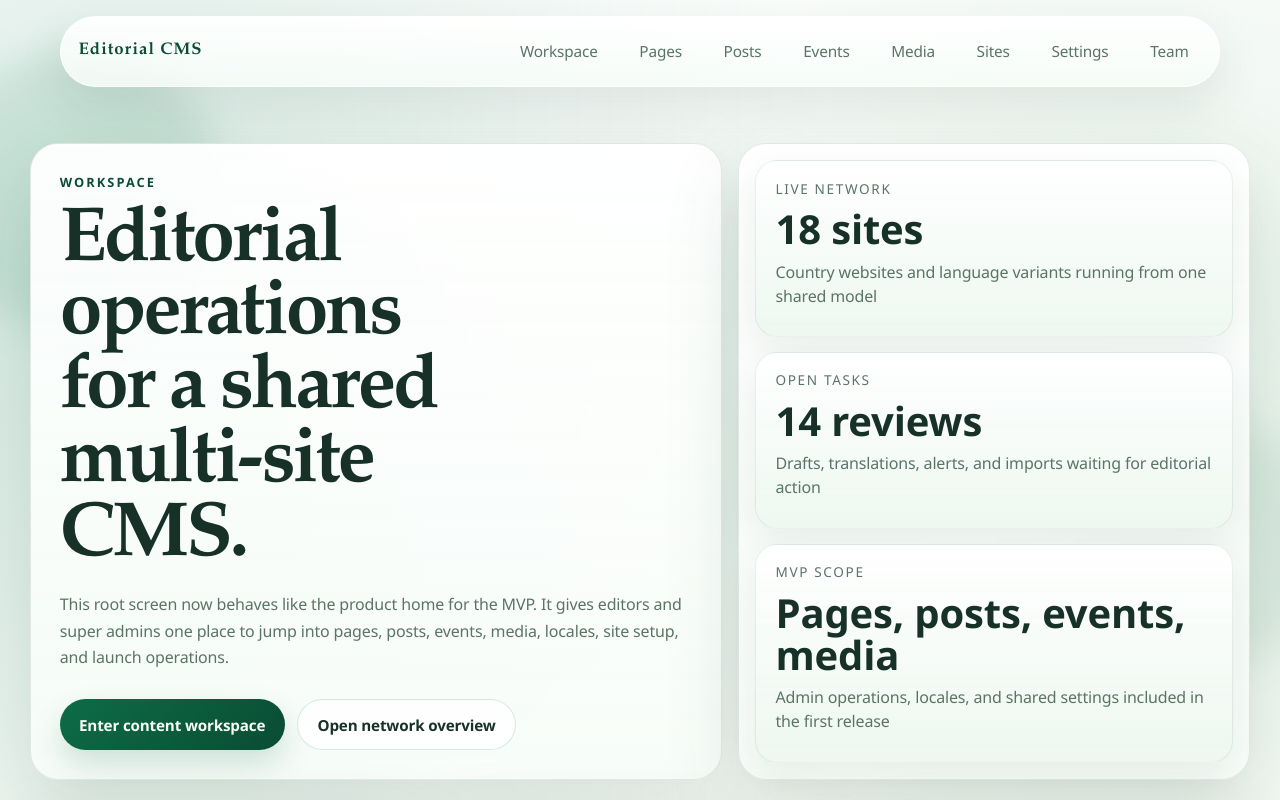
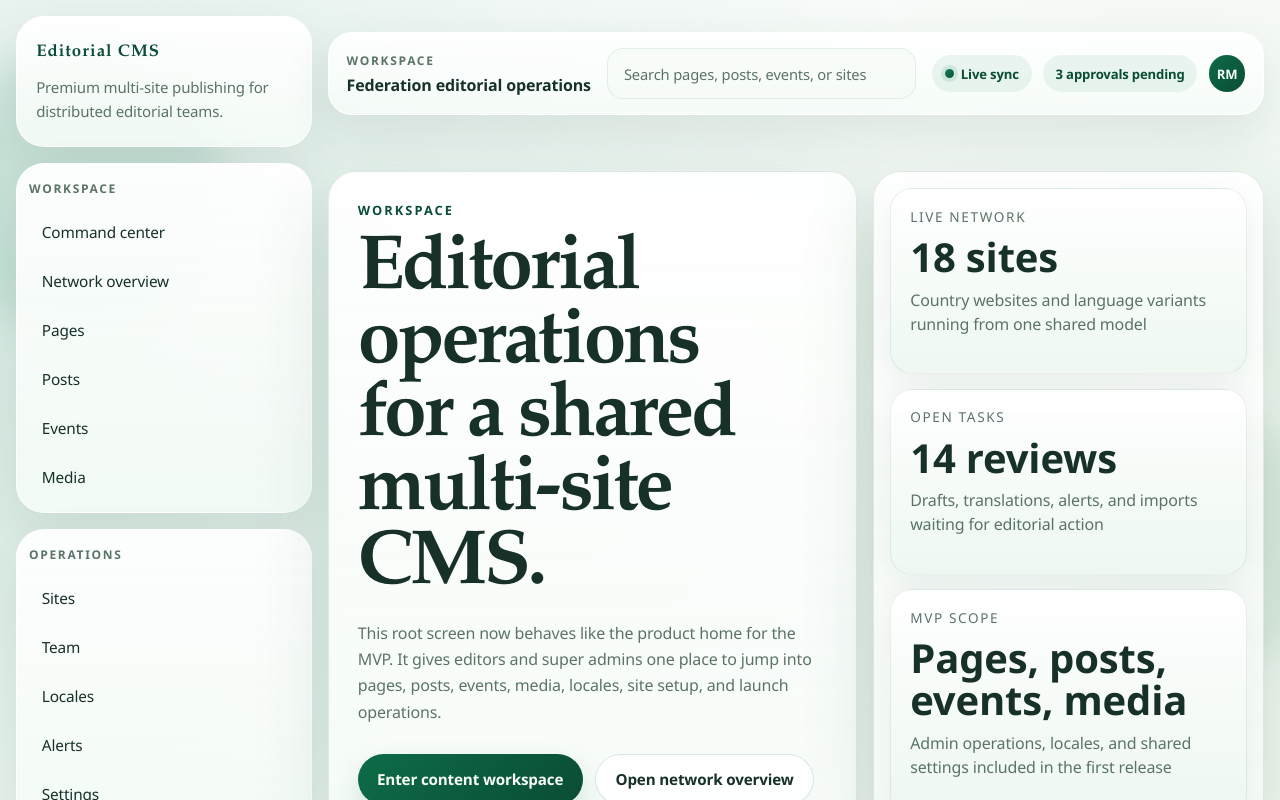
Before and after one commit to rajat1155-rrrkk/Editorial-CMS, a Next.js app: page / in a window 1280 px wide. Shown: the top 800 px of the page. Built offline with nearby package versions, Linux system fonts and the light colour scheme.

Commit message:
Reshape app into SaaS-style product shell

```diff
--- a/app/globals.css
+++ b/app/globals.css
@@ -112,9 +112,34 @@ h3,
   padding: 1rem 0 0;
 }
 
+.app-shell {
+  display: grid;
+  grid-template-columns: 296px minmax(0, 1fr);
+  gap: 1rem;
+  width: min(1480px, calc(100% - 2rem));
+  margin: 0 auto;
+  padding: 1rem 0 2rem;
+}
+
+.app-sidebar {
+  position: sticky;
+  top: 1rem;
+  align-self: start;
+  display: grid;
+  gap: 1rem;
+}
+
+.app-main {
+  min-width: 0;
+}
+
+.app-content {
+  min-width: 0;
+}
+
 .topbar-inner,
 .site-footer-inner {
-  width: min(1160px, calc(100% - 2rem));
+  width: 100%;
   margin: 0 auto;
 }
 
@@ -125,13 +150,86 @@ h3,
   gap: 1rem;
   padding: 0.95rem 1.1rem;
   border: 1px solid rgba(255, 255, 255, 0.85);
-  border-radius: 999px;
+  border-radius: 24px;
   background:
     linear-gradient(180deg, rgba(255, 255, 255, 0.92), rgba(246, 252, 248, 0.84));
   backdrop-filter: blur(16px);
   box-shadow:
     0 18px 48px rgba(18, 56, 39, 0.1),
     inset 0 1px 0 rgba(255, 255, 255, 0.9);
+}
+
+.sidebar-card,
+.sidebar-group {
+  border: 1px solid rgba(255, 255, 255, 0.85);
+  border-radius: 28px;
+  background:
+    linear-gradient(180deg, rgba(255, 255, 255, 0.94), rgba(245, 252, 247, 0.88));
+  box-shadow:
+    0 20px 52px rgba(18, 56, 39, 0.08),
+    inset 0 1px 0 rgba(255, 255, 255, 0.92);
+}
+
+.sidebar-card {
+  padding: 1.2rem 1.1rem;
+}
+
+.sidebar-brand {
+  padding: 1.4rem 1.2rem;
+}
+
+.sidebar-copy {
+  margin: 0.75rem 0 0;
+  color: var(--muted);
+  line-height: 1.6;
+  font-size: 0.94rem;
+}
+
+.sidebar-group {
+  display: grid;
+  gap: 0.35rem;
+  padding: 1rem 0.75rem 0.85rem;
+}
+
+.sidebar-label,
+.topbar-kicker {
+  margin: 0 0 0.5rem;
+  color: var(--muted);
+  font-size: 0.75rem;
+  font-weight: 700;
+  letter-spacing: 0.14em;
+  text-transform: uppercase;
+}
+
+.sidebar-group a {
+  display: block;
+  padding: 0.7rem 0.8rem;
+  border-radius: 16px;
+  color: var(--ink);
+  font-size: 0.96rem;
+  transition:
+    background-color 180ms ease,
+    transform 180ms ease,
+    color 180ms ease;
+}
+
+.sidebar-group a:hover {
+  background: rgba(24, 132, 91, 0.08);
+  color: var(--accent-deep);
+  transform: translateX(2px);
+}
+
+.sidebar-status strong {
+  display: block;
+  font-size: 1.18rem;
+  line-height: 1.15;
+}
+
+.sidebar-status span {
+  display: block;
+  margin-top: 0.45rem;
+  color: var(--muted);
+  font-size: 0.92rem;
 }
 
 .brand-mark {
@@ -142,36 +240,76 @@ h3,
   text-transform: none;
 }
 
-.topnav,
 .footer-links {
   display: flex;
   gap: 1rem;
   flex-wrap: wrap;
 }
 
-.topnav a,
 .footer-links a {
   color: var(--muted);
   font-size: 0.96rem;
 }
 
-.topnav a {
-  padding: 0.55rem 0.8rem;
-  border-radius: 999px;
-  transition:
-    background-color 180ms ease,
-    color 180ms ease,
-    transform 180ms ease;
-}
-
-.topnav a:hover,
 .footer-links a:hover {
   color: var(--accent-deep);
 }
 
-.topnav a:hover {
+.topbar-context strong {
+  display: block;
+  font-size: 1rem;
+  line-height: 1.1;
+}
+
+.topbar-search {
+  flex: 1;
+  min-width: 220px;
+  padding: 0.9rem 1rem;
+  border-radius: 16px;
+  border: 1px solid rgba(24, 132, 91, 0.1);
+  background: rgba(247, 252, 248, 0.92);
+  color: var(--muted);
+  font-size: 0.92rem;
+}
+
+.topbar-utilities {
+  display: flex;
+  align-items: center;
+  gap: 0.7rem;
+  flex-wrap: wrap;
+}
+
+.utility-pill {
+  display: inline-flex;
+  align-items: center;
+  gap: 0.45rem;
+  padding: 0.6rem 0.8rem;
+  border-radius: 999px;
   background: rgba(24, 132, 91, 0.08);
-  transform: translateY(-1px);
+  color: var(--accent-deep);
+  font-size: 0.82rem;
+  font-weight: 700;
+}
+
+.utility-dot {
+  width: 0.55rem;
+  height: 0.55rem;
+  border-radius: 999px;
+  background: linear-gradient(135deg, var(--accent), var(--accent-deep));
+  box-shadow: 0 0 0 4px rgba(24, 132, 91, 0.12);
+}
+
+.utility-avatar {
+  display: inline-flex;
+  align-items: center;
+  justify-content: center;
+  width: 2.3rem;
+  height: 2.3rem;
+  border-radius: 999px;
+  background: linear-gradient(135deg, var(--accent-strong), var(--accent-deep));
+  color: #f7fff9;
+  font-size: 0.82rem;
+  font-weight: 700;
 }
 
 .page-shell {
@@ -419,8 +557,8 @@ h3,
 .dashboard-posts-shell,
 .dashboard-events-shell,
 .dashboard-media-shell {
-  width: min(1220px, calc(100% - 2rem));
-  margin: 0 auto;
+  width: 100%;
+  margin: 0;
   padding: 2rem 0 4rem;
 }
 
@@ -1268,8 +1406,8 @@ h3,
 }
 
 .editor-shell {
-  width: min(1180px, calc(100% - 2rem));
-  margin: 0 auto;
+  width: 100%;
+  margin: 0;
   padding: 2rem 0 4rem;
 }
 
@@ -1462,6 +1600,7 @@ h3,
 }
 
 @media (max-width: 960px) {
+  .app-shell,
   .topbar-inner,
   .site-footer-inner,
   .hero,
@@ -1493,6 +1632,14 @@ h3,
     grid-template-columns: 1fr;
   }
 
+  .app-shell {
+    grid-template-columns: 1fr;
+  }
+
+  .app-sidebar {
+    position: static;
+  }
+
   .dashboard-pages-table__row,
   .dashboard-posts-table__row,
   .dashboard-events-table__row,
@@ -1514,8 +1661,13 @@ h3,
 }
 
 @media (max-width: 640px) {
+  .app-shell {
+    width: min(100% - 1rem, 100%);
+    padding-top: 0.6rem;
+  }
+
   .page-shell {
-    width: min(100% - 1.2rem, 100%);
+    width: 100%;
     padding-top: 0.6rem;
   }
 
@@ -1528,7 +1680,7 @@ h3,
   .editor-shell,
   .topbar-inner,
   .site-footer-inner {
-    width: min(100% - 1.2rem, 100%);
+    width: 100%;
   }
 
   .hero-copy,
@@ -1562,6 +1714,8 @@ h3,
   .dashboard-media-panel,
   .dashboard-media-card,
   .dashboard-media-table-shell,
+  .sidebar-card,
+  .sidebar-group,
   .editor-hero__copy,
   .editor-meta,
   .editor-card {
--- a/app/layout.tsx
+++ b/app/layout.tsx
@@ -17,48 +17,94 @@ export default function RootLayout({
     <html lang="en">
       <body>
         <div className="site-chrome">
-          <header className="topbar">
-            <div className="topbar-inner">
+          <div className="app-shell">
+            <aside className="app-sidebar">
+              <div className="sidebar-card sidebar-brand">
                 <Link href="/" className="brand-mark">
                   Editorial CMS
                 </Link>
-              <nav className="topnav" aria-label="Primary">
-                <Link href="/">Workspace</Link>
+                <p className="sidebar-copy">
+                  Premium multi-site publishing for distributed editorial teams.
+                </p>
+              </div>
+
+              <nav className="sidebar-group" aria-label="Workspace">
+                <p className="sidebar-label">Workspace</p>
+                <Link href="/">Command center</Link>
+                <Link href="/dashboard">Network overview</Link>
                 <Link href="/dashboard/pages">Pages</Link>
                 <Link href="/dashboard/posts">Posts</Link>
                 <Link href="/dashboard/events">Events</Link>
                 <Link href="/dashboard/media">Media</Link>
+              </nav>
+
+              <nav className="sidebar-group" aria-label="Operations">
+                <p className="sidebar-label">Operations</p>
                 <Link href="/dashboard/sites">Sites</Link>
+                <Link href="/dashboard/team">Team</Link>
+                <Link href="/dashboard/locales">Locales</Link>
+                <Link href="/dashboard/alerts">Alerts</Link>
                 <Link href="/dashboard/settings">Settings</Link>
-                <Link href="/dashboard/team">Team</Link>
               </nav>
+
+              <nav className="sidebar-group" aria-label="Preview and Context">
+                <p className="sidebar-label">Preview and context</p>
+                <Link href="/preview">Public preview</Link>
+                <Link href="/platform">Platform</Link>
+                <Link href="/architecture">Architecture</Link>
+                <Link href="/about">About</Link>
+              </nav>
+
+              <div className="sidebar-card sidebar-status">
+                <p className="sidebar-label">Workspace state</p>
+                <strong>Production preview</strong>
+                <span>18 active sites</span>
+                <span>14 open reviews</span>
+              </div>
+            </aside>
+
+            <div className="app-main">
+              <header className="topbar">
+                <div className="topbar-inner">
+                  <div className="topbar-context">
+                    <p className="topbar-kicker">Workspace</p>
+                    <strong>Federation editorial operations</strong>
+                  </div>
+                  <div className="topbar-search" aria-label="Search">
+                    <span>Search pages, posts, events, or sites</span>
+                  </div>
+                  <div className="topbar-utilities">
+                    <div className="utility-pill">
+                      <span className="utility-dot" />
+                      Live sync
+                    </div>
+                    <div className="utility-pill">3 approvals pending</div>
+                    <div className="utility-avatar">RM</div>
+                  </div>
                 </div>
               </header>
-          {children}
+
+              <div className="app-content">{children}</div>
+
               <footer className="site-footer">
                 <div className="site-footer-inner">
                   <div>
                     <p className="eyebrow">Editorial CMS showcase</p>
                     <p className="footer-copy">
-                  A concept site for a multi-domain, multilingual editorial
-                  platform built for distributed organizations.
+                      A SaaS-style product demo for multi-domain, multilingual
+                      editorial operations and public-site delivery.
                     </p>
                   </div>
                   <div className="footer-links" aria-label="Footer">
-                <Link href="/dashboard">Overview</Link>
-                <Link href="/dashboard/team">Team</Link>
-                <Link href="/dashboard/locales">Locales</Link>
-                <Link href="/dashboard/alerts">Alerts</Link>
                     <Link href="/preview">Preview</Link>
-                <Link href="/platform">Platform</Link>
-                <Link href="/architecture">Architecture</Link>
-                <Link href="/about">About</Link>
                     <Link href="/blog">Blog</Link>
                     <Link href="/contact">Contact</Link>
                   </div>
                 </div>
               </footer>
             </div>
+          </div>
+        </div>
       </body>
     </html>
   );
```
Lines whose indentation alone changed are shown as unchanged.
